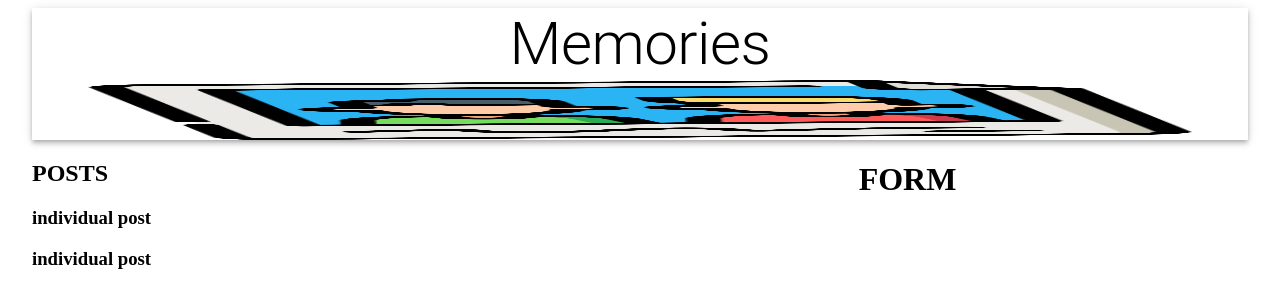
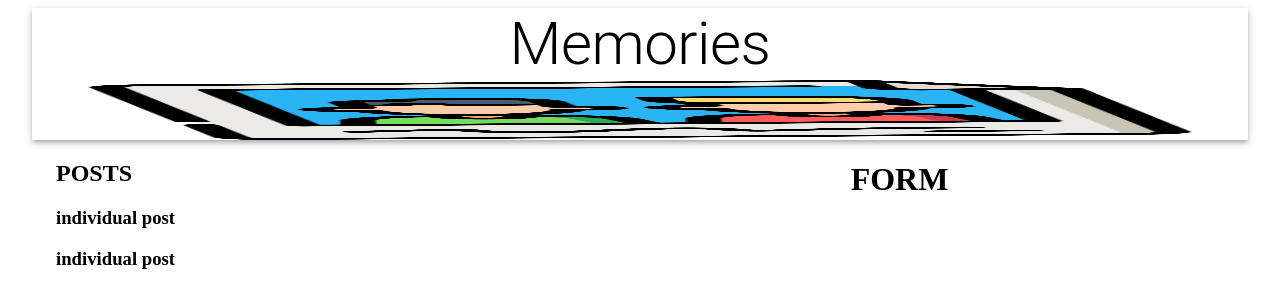
Before and after one commit to cdsalty/MERN_Memories, a React (Create React App) app in the folder client/: page / in a window 1280 px wide. Shown: the top 308 px of the page. Built offline with nearby package versions, Linux system fonts and the light colour scheme; the HTML template or start-up script is replaced by a standard one.

Commit message:
small change trying to adjust image dispay

```diff
--- a/client/src/App.js
+++ b/client/src/App.js
@@ -13,9 +13,10 @@ const App = () => {
 
         {/* The image is squashed; if I remove height, it corrects itself */}
 
-        <img src={memories} alt="shaking hands" height="60px" />
+        <img src={memories} alt="shaking hands" height="60" />
       </AppBar>
       <Grow in>
+        <Container>
           <Grid container justify="space-between" alignItems="stretch" spacing={3}>
             <Grid item xs={12} sm={7}>
               <Posts />
@@ -24,6 +25,7 @@ const App = () => {
               <Form />
             </Grid>
           </Grid>
+        </Container>
       </Grow>
     </Container>
   )
```
Lines whose indentation alone changed are shown as unchanged.
